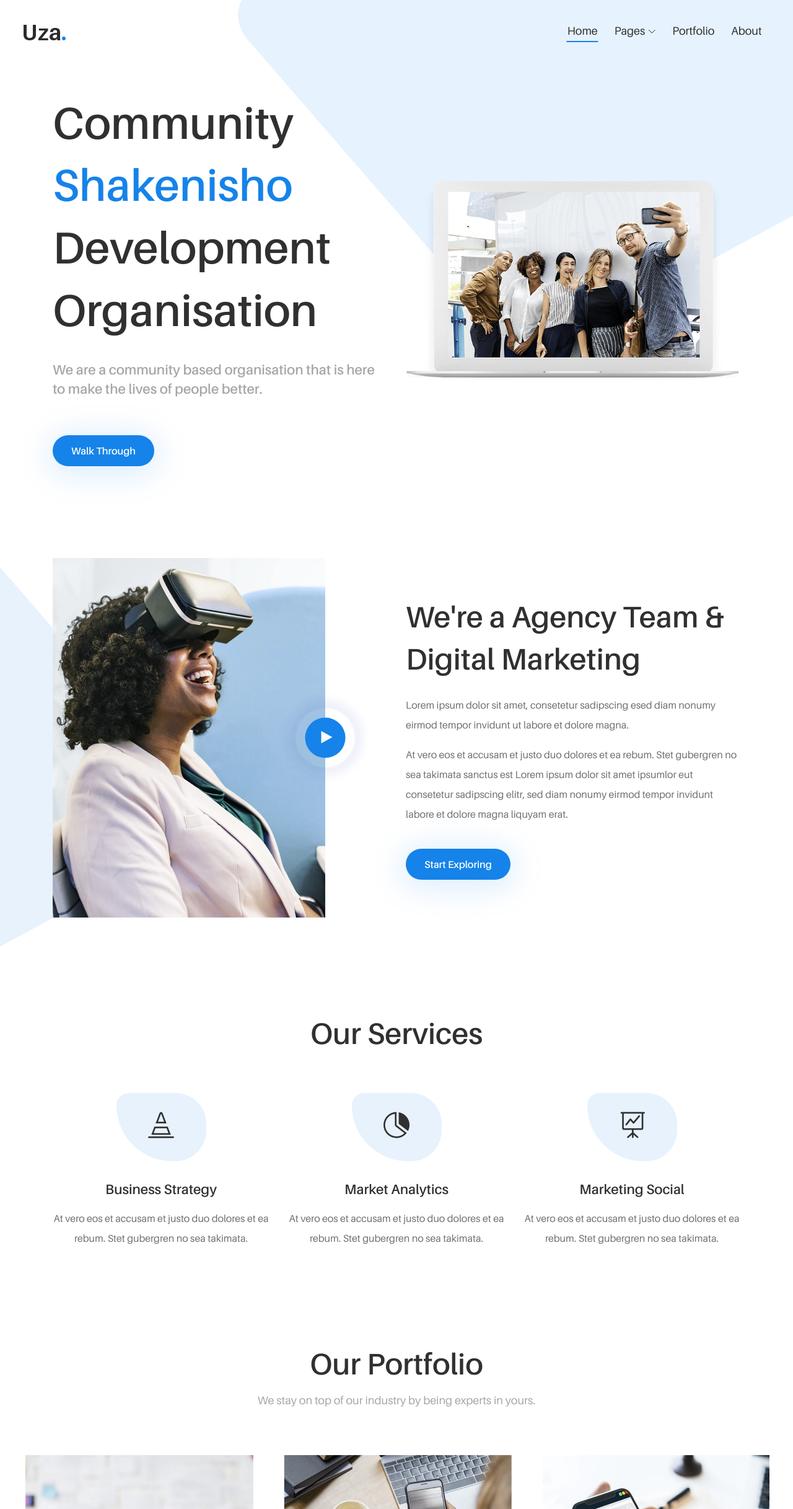
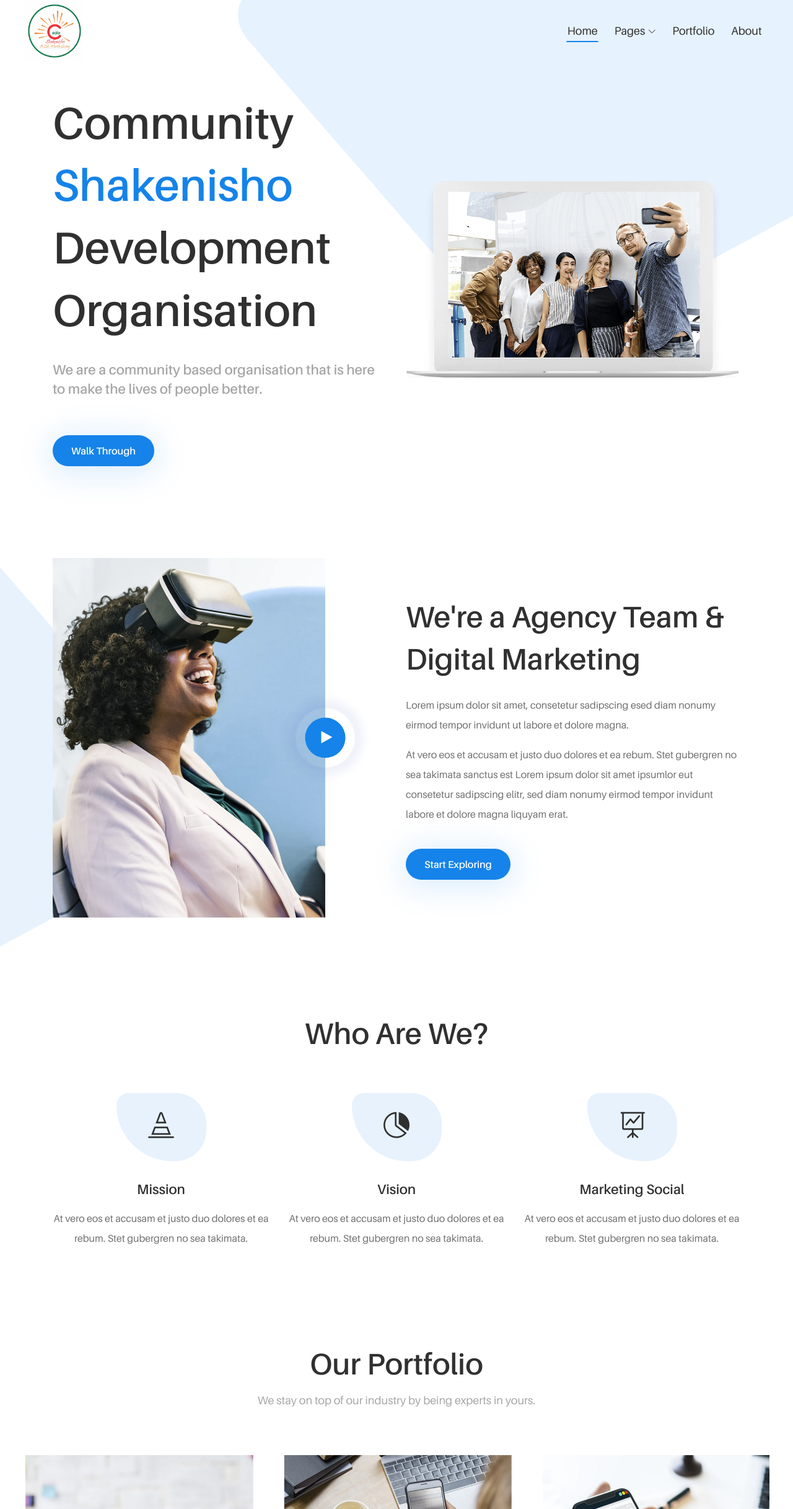
Before and after one commit to isnakolah/shakenisho-website, a website: page index.html in a window 1280 px wide. Shown: the top 2434 px of the page at 62% size. Drawn offline with Linux system fonts and the light colour scheme; files whose address does not match are found by name.

Commit message:
add logo

```diff
--- a/css/style.css
+++ b/css/style.css
@@ -1155,3 +1155,15 @@ text-shadow: none;
 	.glyph .fs1 {
 		font-size: 2em;
 	}
+
+	#logo {
+		width: 100px;
+		height: 100px;
+	}
+
+	@media screen and (max-width: 500px) {
+		#logo {
+			height: 70px;
+			width: 70px
+		}
+	}
--- a/index.html
+++ b/index.html
@@ -9,7 +9,7 @@
       content="width=device-width, initial-scale=1, shrink-to-fit=no"
     />
     <title>Shakenisho</title>
-    <link rel="icon" href="./img/core-img/favicon.ico" / size>
+    <link rel="icon" href="img/img/IMG-20190717-WA0001.jpg" size=16x16>
     <link rel="stylesheet" href="style.css" />
   </head>
   <body>
@@ -62,7 +62,7 @@
           <nav class="classy-navbar justify-content-between" id="uzaNav">
             <!-- Logo -->
             <a class="nav-brand" href="index.html"
-              ><img src="./img/core-img/logo.png" alt=""
+							><img src="img/img/IMG-20190717-WA0000.jpg" alt="" id="logo"
             /></a>
 
             <!-- Navbar Toggler -->
@@ -352,7 +352,7 @@
           <!-- Section Heading -->
           <div class="col-12">
             <div class="section-heading text-center">
-              <h2>Our Services</h2>
+              <h2>Who are we?</h2>
             </div>
           </div>
         </div>
@@ -365,7 +365,7 @@
               <div class="service-icon">
                 <i class="icon_cone_alt"></i>
               </div>
-              <h5>Business Strategy</h5>
+              <h5>Mission</h5>
               <p>
                 At vero eos et accusam et justo duo dolores et ea rebum. Stet
                 gubergren no sea takimata.
@@ -380,7 +380,7 @@
               <div class="service-icon">
                 <i class="icon_piechart"></i>
               </div>
-              <h5>Market Analytics</h5>
+              <h5>Vision</h5>
               <p>
                 At vero eos et accusam et justo duo dolores et ea rebum. Stet
                 gubergren no sea takimata.
```
